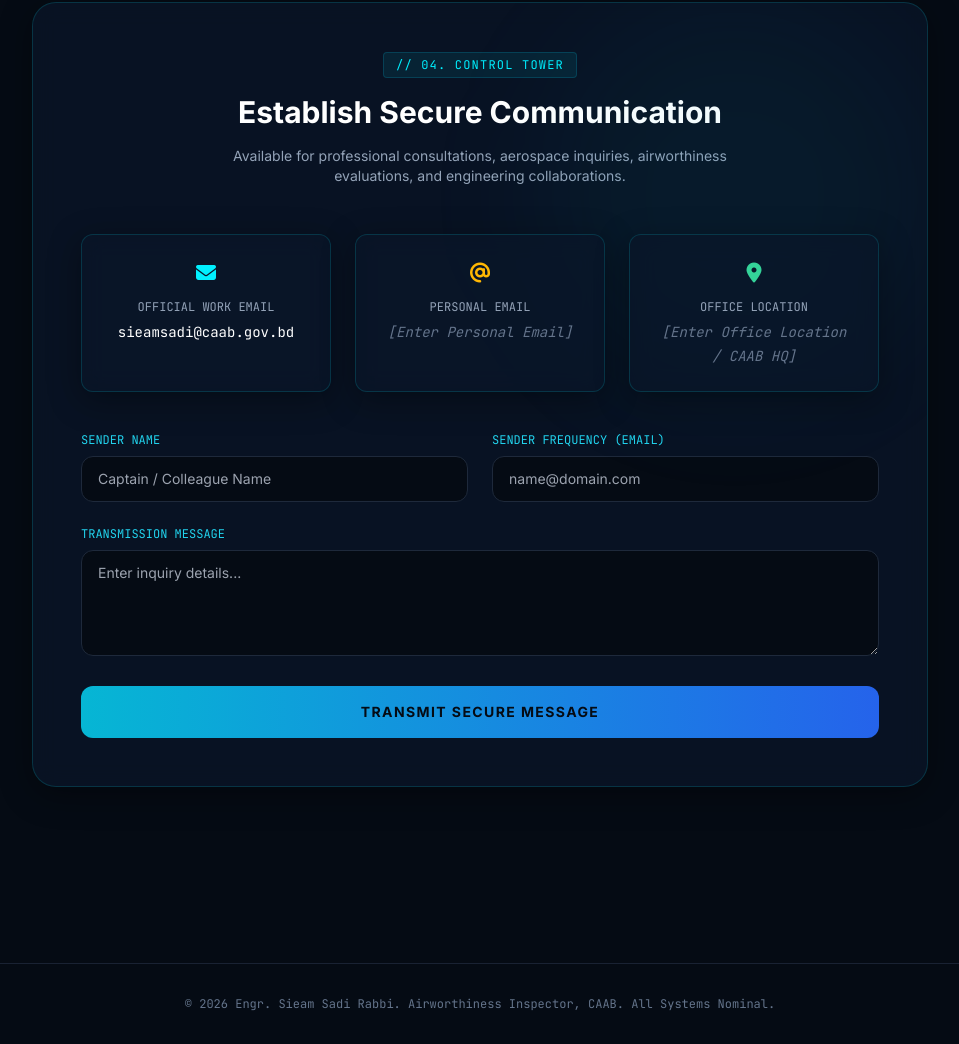
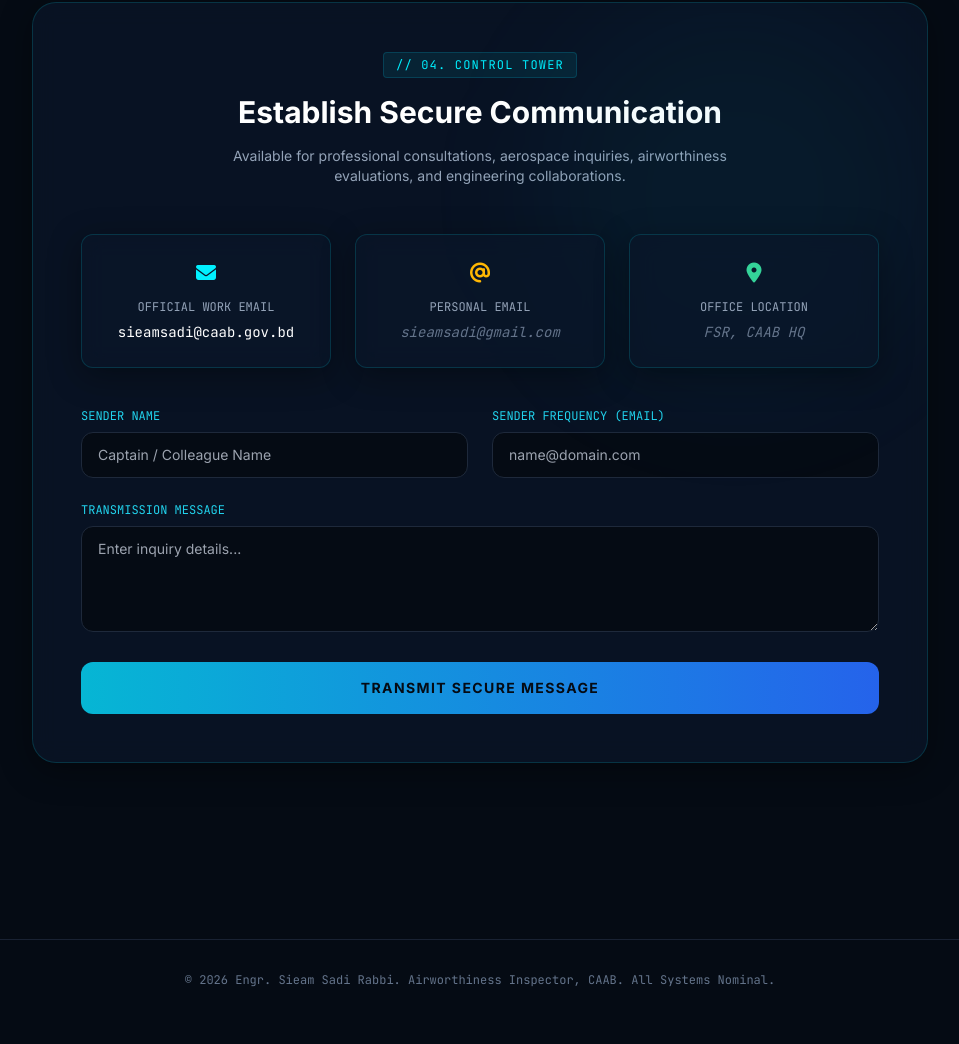
Before and after one commit to sieamsadi/portfolio, a plain HTML site: page index.html in a window 1280 px wide. Shown: the part 3352-4396 px from the top of the page, without its empty margins (160-1119 px from the left). After the commit the page ends 4372 px from the top, so only its background shows below. Drawn offline with nearby package versions, Linux system fonts and the light colour scheme.

Commit message:
Update index.html

```diff
--- a/index.html
+++ b/index.html
@@ -418,12 +418,12 @@
                     <div class="glass-panel p-6 rounded-xl text-center">
                         <i class="fa-solid fa-at text-hudamber text-xl mb-3"></i>
                         <span class="block text-xs text-slate-400 uppercase font-mono mb-1">Personal Email</span>
-                        <span class="text-sm font-mono text-slate-500 italic">[Enter Personal Email]</span>
+                        <span class="text-sm font-mono text-slate-500 italic">sieamsadi@gmail.com</span>
                     </div>
                     <div class="glass-panel p-6 rounded-xl text-center">
                         <i class="fa-solid fa-location-dot text-emerald-400 text-xl mb-3"></i>
                         <span class="block text-xs text-slate-400 uppercase font-mono mb-1">Office Location</span>
-                        <span class="text-sm font-mono text-slate-500 italic">[Enter Office Location / CAAB HQ]</span>
+                        <span class="text-sm font-mono text-slate-500 italic">FSR, CAAB HQ</span>
                     </div>
                 </div>
 
```
